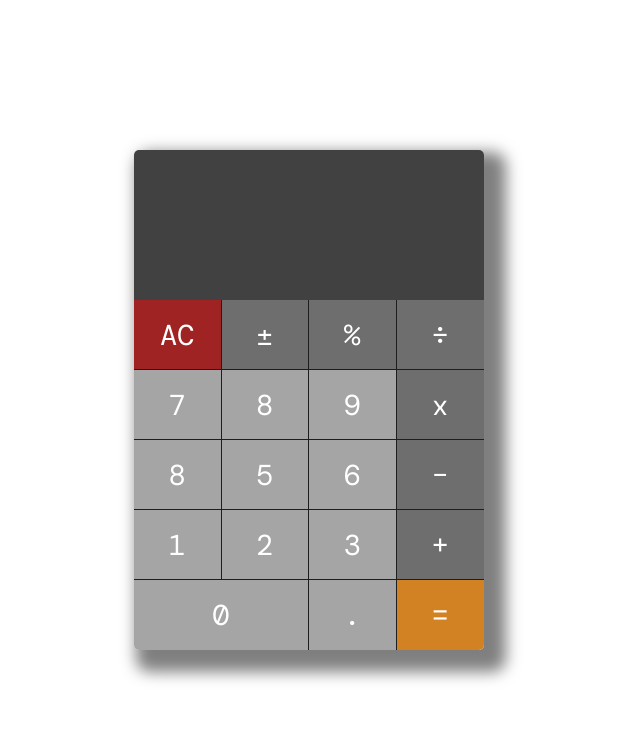
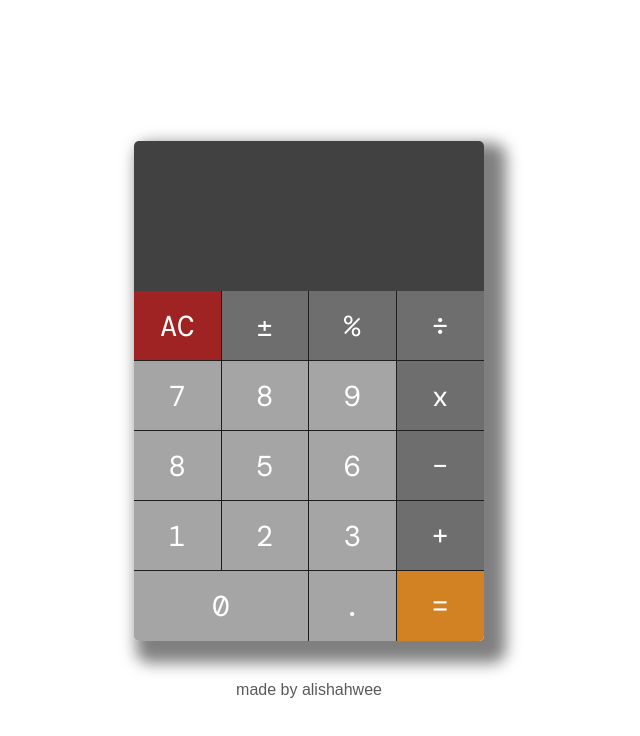
Before and after one commit to alishahwee/simple-calculator, a React (Create React App) app: page / in a window 1280 px wide. Shown: the top 736 px of the page, without its empty margins (331-971 px from the left). Built offline with nearby package versions, Linux system fonts and the light colour scheme.

Commit message:
Add author footnote

```diff
--- a/src/App.js
+++ b/src/App.js
@@ -1,8 +1,12 @@
 import React from 'react';
 import Calculator from './components/Calculator';
+import Footnote from './components/Footnote';
 
 export default function App(props) {
   return (
-    <Calculator />
+    <div className='App'>
+      <Calculator />
+      <Footnote />
+    </div>
   );
 }
--- /dev/null
+++ b/src/components/Footnote.js
@@ -0,0 +1,9 @@
+import React from 'react';
+
+export default function Footnote() {
+  return (
+    <div className='Footnote'>
+      <span>made by <a href='https://github.com/alishahwee' target='_blank' rel='noopener noreferrer'>alishahwee</a></span>
+    </div>
+  );
+}
--- a/src/index.scss
+++ b/src/index.scss
@@ -57,6 +57,18 @@ body {
   }
 }
 
+.Footnote {
+  position: relative;
+  top: 40px;
+  font-family: Arial, Helvetica, sans-serif;
+  text-align: center;
+  color: rgb(90, 90, 90);
+  & a {
+    color: inherit;
+    text-decoration: none;
+  }
+}
+
 #zero {
   grid-column: 1 / 3;
 }
```
